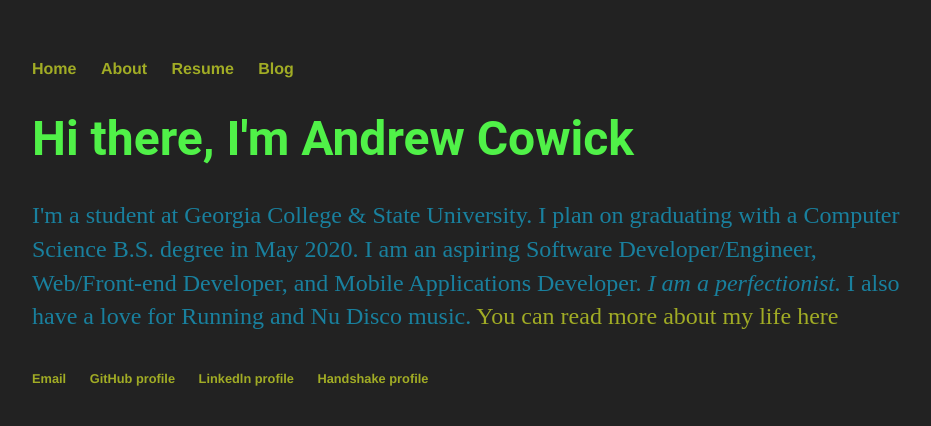
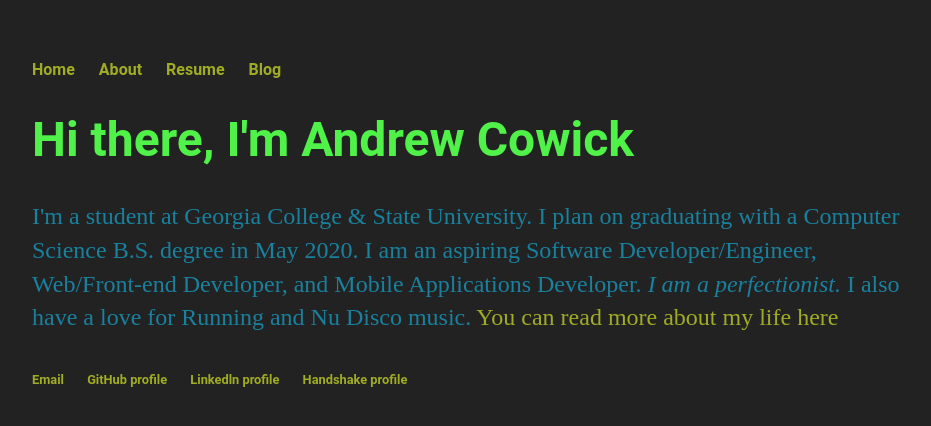
Before and after one commit to acow19/acow19.github.io, a Jekyll site: the page built from index.html, in a window 1280 px wide. Shown: the top 426 px of the page, without its empty margins (160-1091 px from the left). Built offline with Jekyll 4.4.1, drawn with Linux system fonts in a browser that asks for light colours.

Commit message:
Update main.css
Font changes #2

```diff
--- a/css/main.css
+++ b/css/main.css
@@ -4,7 +4,7 @@ body {
     background-color: #222222
 }
 nav ul, footer ul {
-    font-family:'Helvetica', 'Arial', 'Sans-Serif';
+    font-family: 'Roboto', 'Sans-Serif';
     padding: 0px;
     list-style: none;
     font-weight: bold;
```
